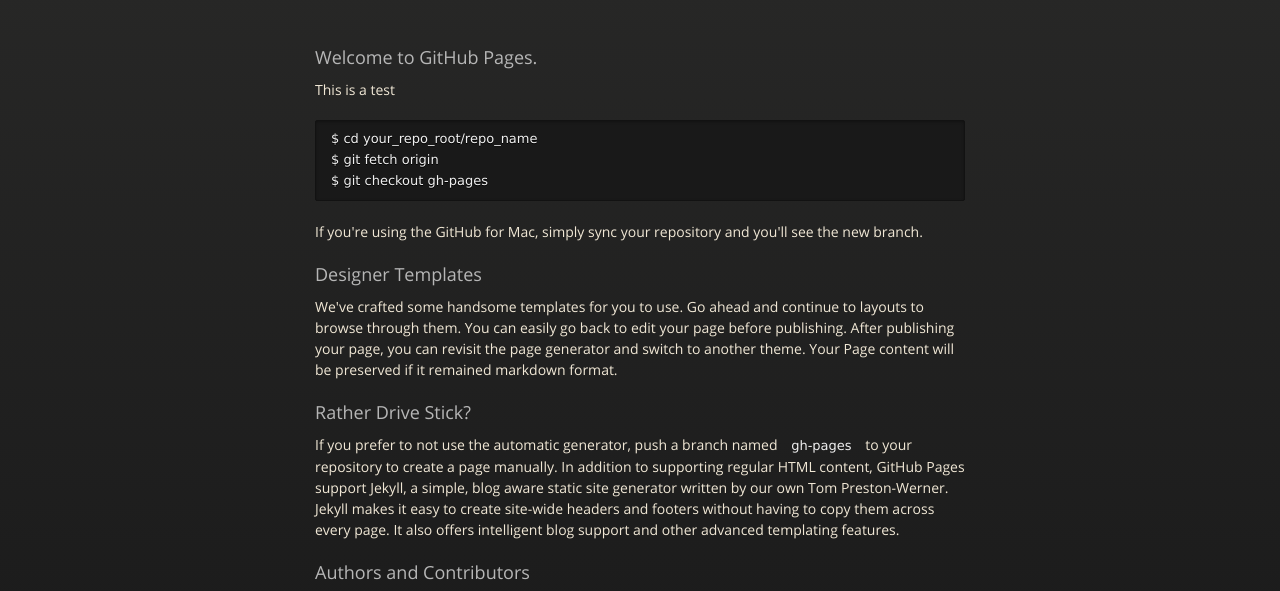
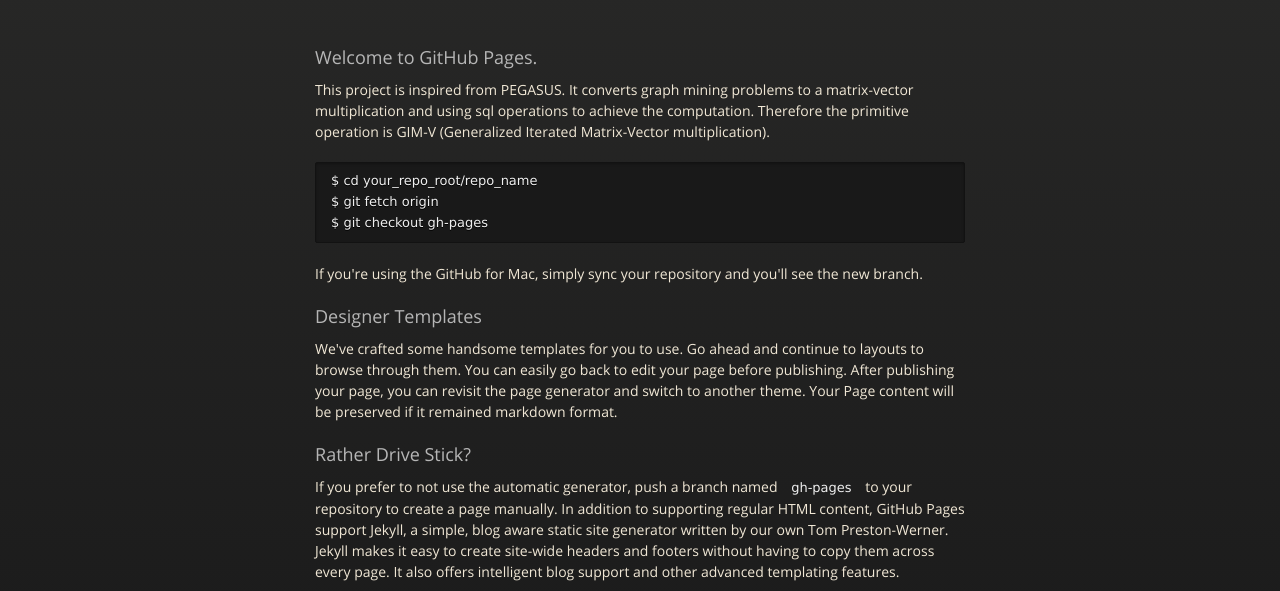
Before and after one commit to ererdan/ererdan.github.io, a plain HTML site: page index.html in a window 1280 px wide. Shown: the part 189-780 px from the top of the page. Drawn offline with nearby package versions, Linux system fonts and the light colour scheme.

Commit message:
Update index.html

```diff
--- a/index.html
+++ b/index.html
@@ -36,9 +36,11 @@
         </div>
 
         <h3>
-<a id="Proposal" class="anchor" href="#welcome-to-github-pages" aria-hidden="true"><span class="octicon octicon-link"></span></a>Welcome to GitHub Pages.</h3>
+<a id="Proposal" class="anchor" href="#Background" aria-hidden="true"><span class="octicon octicon-link"></span></a>Welcome to GitHub Pages.</h3>
 
-<p> This is a test</p>
+<p> This project is inspired from PEGASUS. It converts graph mining problems to a matrix-vector multiplication and using sql operations to achieve the computation. Therefore the primitive operation is GIM-V (Generalized Iterated Matrix-Vector
+multiplication).
+</p>
 
 <pre><code>$ cd your_repo_root/repo_name
 $ git fetch origin
```
